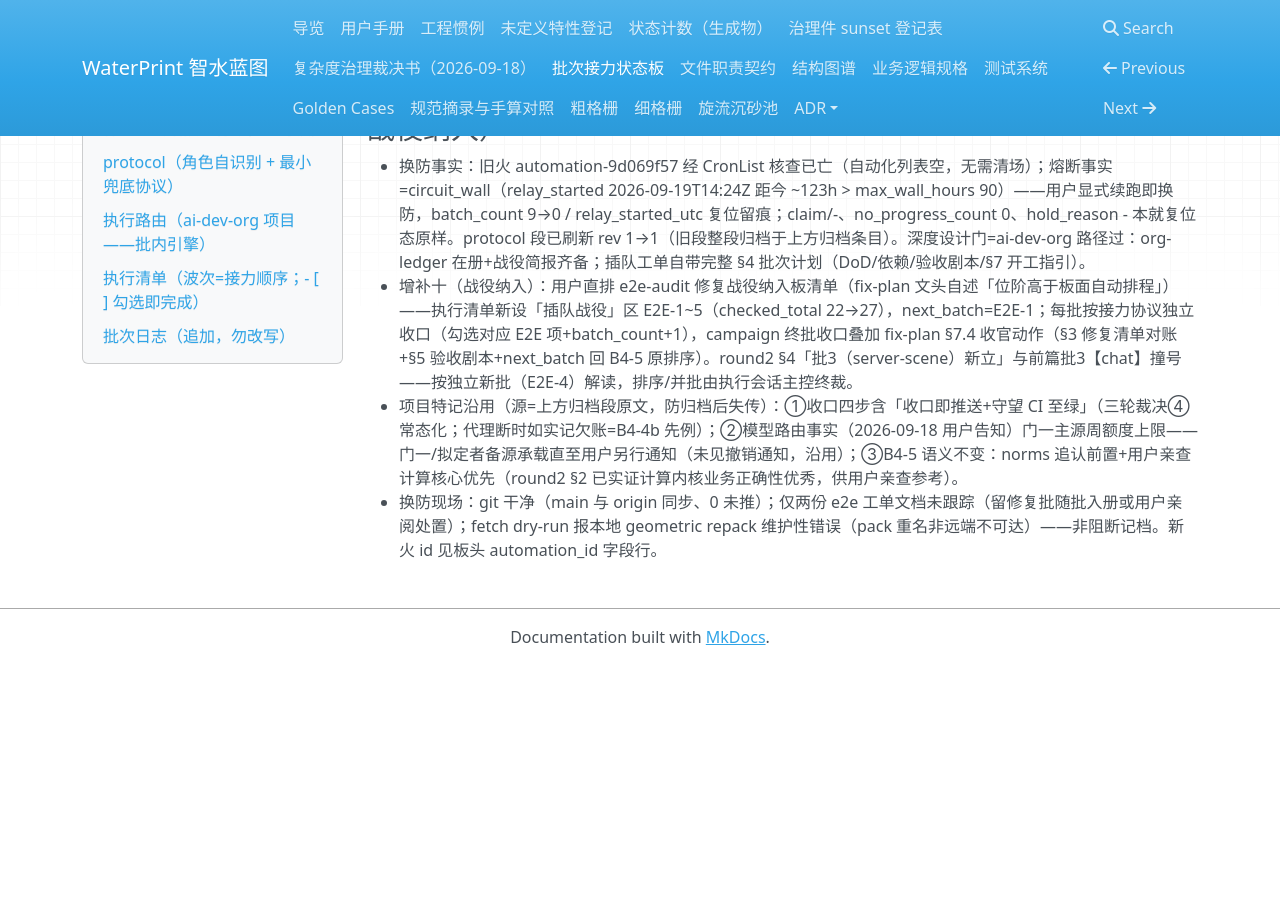
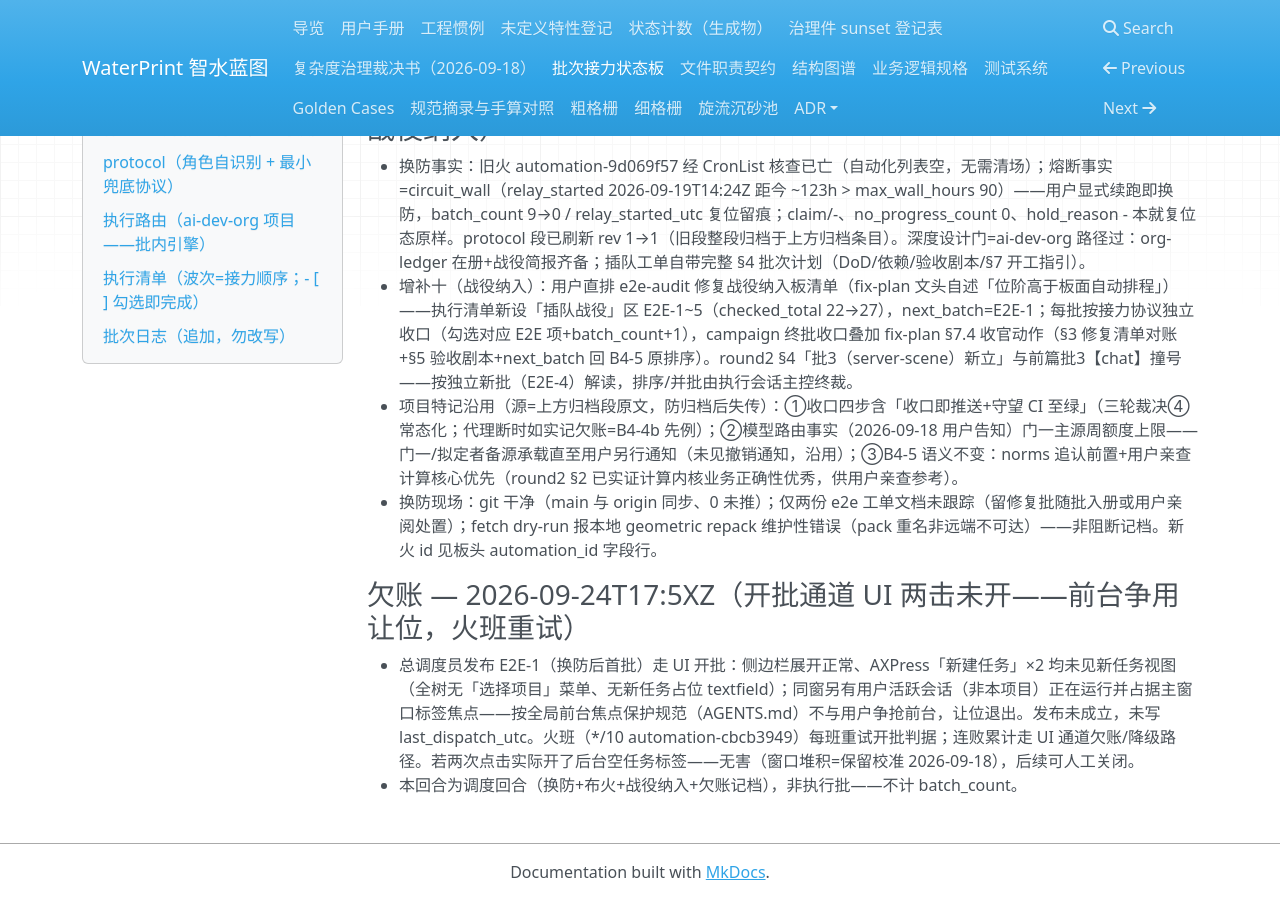
Before and after one commit to yyx20040712/waterprint, an MkDocs documentation site: the page built from docs/handoff/relay.md, in a window 1280 px wide and 900 px high, scrolled down 18010 px. Built offline with MkDocs 1.6.1, drawn with Linux system fonts in a browser that asks for light colours; nearby versions of some CDN libraries; before the commit the page ends 18675 px from its top, so only the background shows below that.

Commit message:
开批欠账行：E2E-1 首发走 UI 通道两击未开（同窗用户活跃会话占焦点）——按前台保护规范让位不写 last_dispatch_utc，火班重试；调度回合不计 batch_count

```diff
--- a/docs/handoff/relay.md
+++ b/docs/handoff/relay.md
@@ -393,3 +393,7 @@
 - 增补十（战役纳入）：用户直排 e2e-audit 修复战役纳入板清单（fix-plan 文头自述「位阶高于板面自动排程」）——执行清单新设「插队战役」区 E2E-1~5（checked_total 22→27），next_batch=E2E-1；每批按接力协议独立收口（勾选对应 E2E 项+batch_count+1），campaign 终批收口叠加 fix-plan §7.4 收官动作（§3 修复清单对账+§5 验收剧本+next_batch 回 B4-5 原排序）。round2 §4「批3（server-scene）新立」与前篇批3【chat】撞号——按独立新批（E2E-4）解读，排序/并批由执行会话主控终裁。
 - 项目特记沿用（源=上方归档段原文，防归档后失传）：①收口四步含「收口即推送+守望 CI 至绿」（三轮裁决④常态化；代理断时如实记欠账=B4-4b 先例）；②模型路由事实（2026-09-18 用户告知）门一主源周额度上限——门一/拟定者备源承载直至用户另行通知（未见撤销通知，沿用）；③B4-5 语义不变：norms 追认前置+用户亲查计算核心优先（round2 §2 已实证计算内核业务正确性优秀，供用户亲查参考）。
 - 换防现场：git 干净（main 与 origin 同步、0 未推）；仅两份 e2e 工单文档未跟踪（留修复批随批入册或用户亲阅处置）；fetch dry-run 报本地 geometric repack 维护性错误（pack 重名非远端不可达）——非阻断记档。新火 id 见板头 automation_id 字段行。
+
+### 欠账 — 2026-09-24T17:5XZ（开批通道 UI 两击未开——前台争用让位，火班重试）
+- 总调度员发布 E2E-1（换防后首批）走 UI 开批：侧边栏展开正常、AXPress「新建任务」×2 均未见新任务视图（全树无「选择项目」菜单、无新任务占位 textfield）；同窗另有用户活跃会话（非本项目）正在运行并占据主窗口标签焦点——按全局前台焦点保护规范（AGENTS.md）不与用户争抢前台，让位退出。发布未成立，未写 last_dispatch_utc。火班（*/10 automation-cbcb3949）每班重试开批判据；连败累计走 UI 通道欠账/降级路径。若两次点击实际开了后台空任务标签——无害（窗口堆积=保留校准 2026-09-18），后续可人工关闭。
+- 本回合为调度回合（换防+布火+战役纳入+欠账记档），非执行批——不计 batch_count。
```
